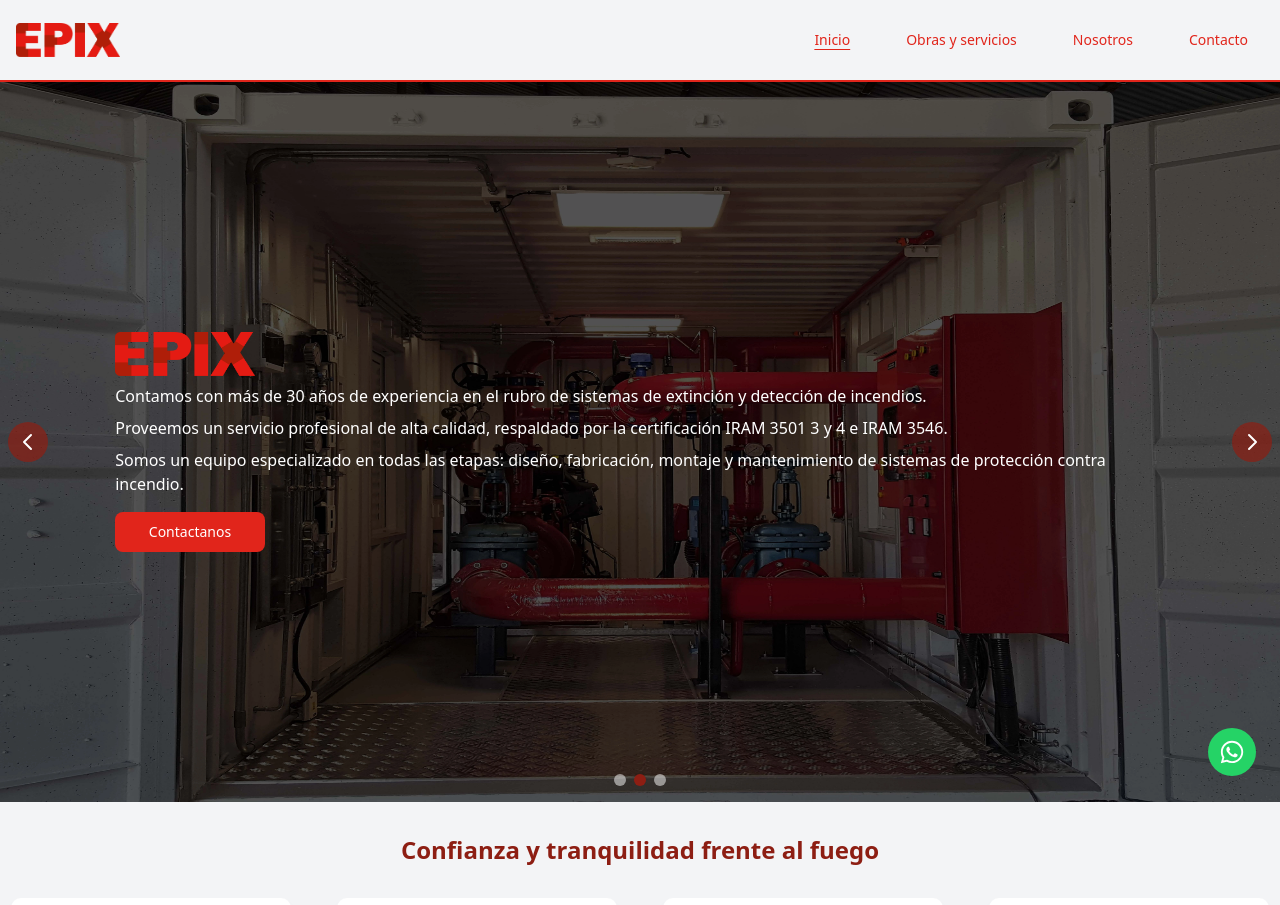
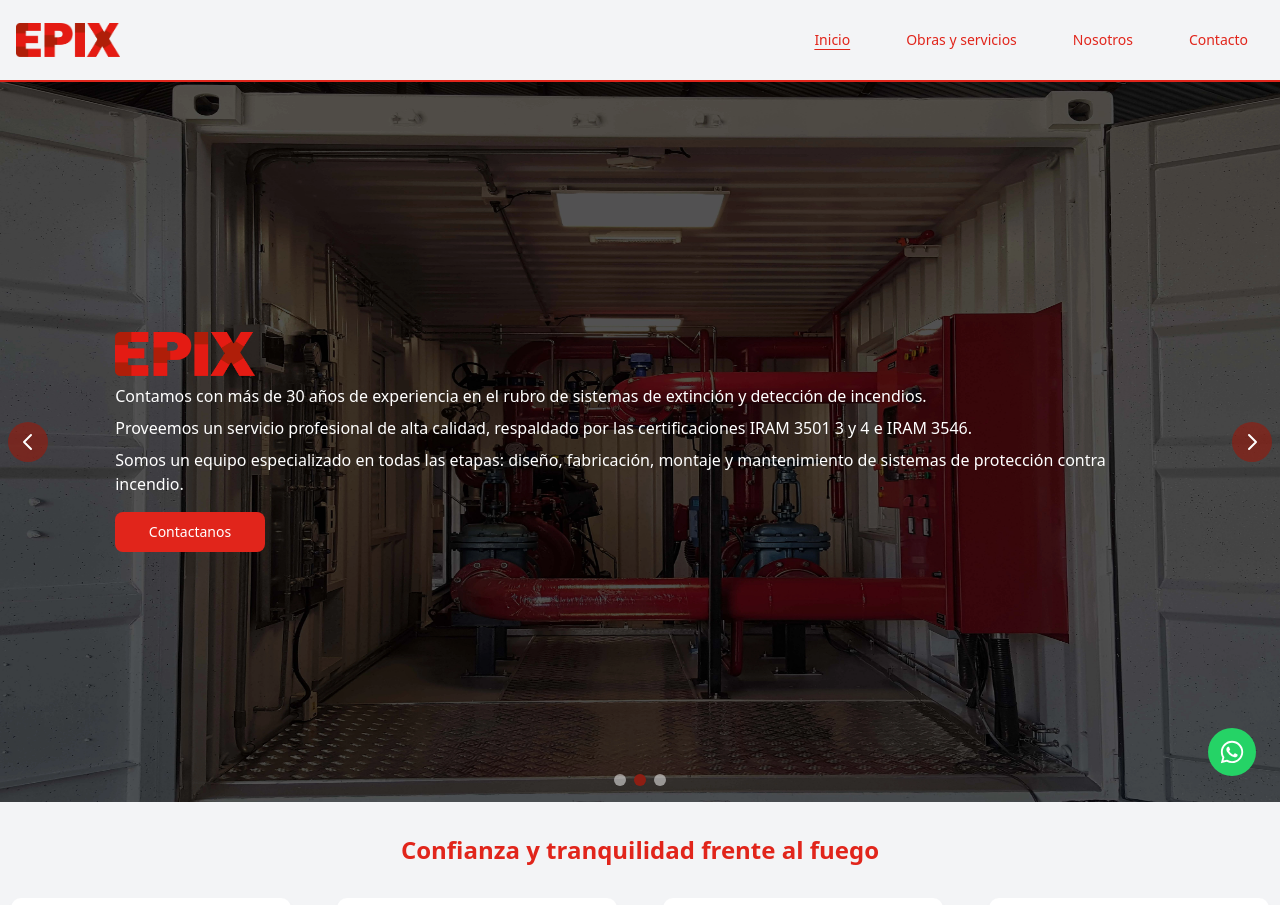
Before and after one commit to matiasCoco1997/epix-next-js, a Next.js app: page / in a window 1280 px wide. Shown: the top 905 px of the page. Built offline with nearby package versions, Linux system fonts and the light colour scheme; grey boxes are pictures that could not be loaded.

Commit message:
modificacion textos

```diff
--- a/src/app/(pages)/nosotros/page.tsx
+++ b/src/app/(pages)/nosotros/page.tsx
@@ -38,7 +38,9 @@ export default function Nosotros() {
             <div className="text-sm md:text-base font-semibold mb-1">
               Certificaciones
             </div>
-            <div className="text-xs text-muted-foreground">NFPA & IRAM</div>
+            <div className="text-xs text-muted-foreground">
+              IRAM 3546 e IRAM 3501 3 y 4
+            </div>
           </div>
 
           <div className="bg-card border border-border rounded-xl p-6 text-center hover:shadow-lg transition-shadow">
--- a/src/app/page.tsx
+++ b/src/app/page.tsx
@@ -33,7 +33,7 @@ export default function Home() {
 
             <p className="text-base mt-2">
               Proveemos un servicio profesional de alta calidad, respaldado por
-              la certificación IRAM 3501 3 y 4 e IRAM 3546.
+              las certificaciones IRAM 3501 3 y 4 e IRAM 3546.
             </p>
 
             <p className="text-base mt-2">
@@ -92,7 +92,7 @@ export default function Home() {
 
       <section className="container mx-auto">
         <article>
-          <h1 className="text-center py-8 text-epix-500 text-2xl font-bold title-font mx-5 md:mx-0">
+          <h1 className="text-center py-8 text-epix-400 text-2xl font-bold title-font mx-5 md:mx-0">
             Confianza y tranquilidad frente al fuego
           </h1>
 
```
